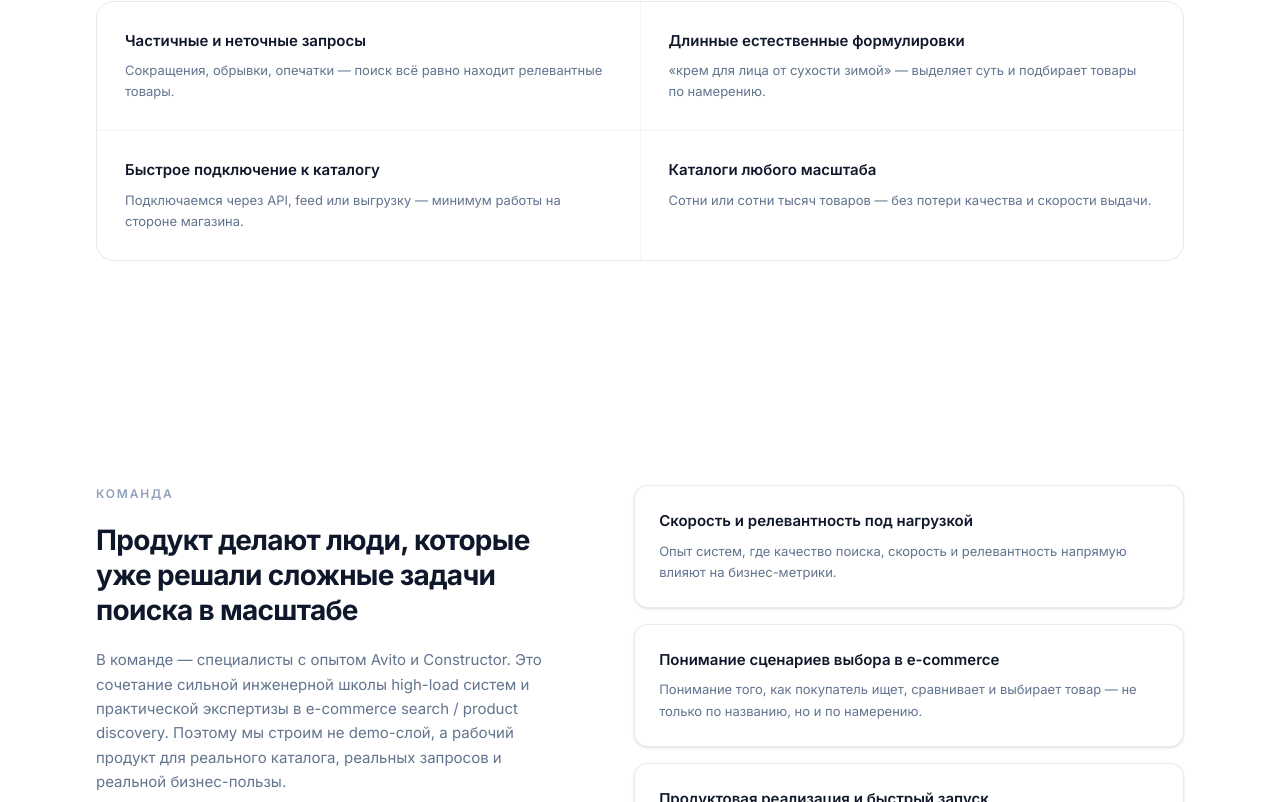
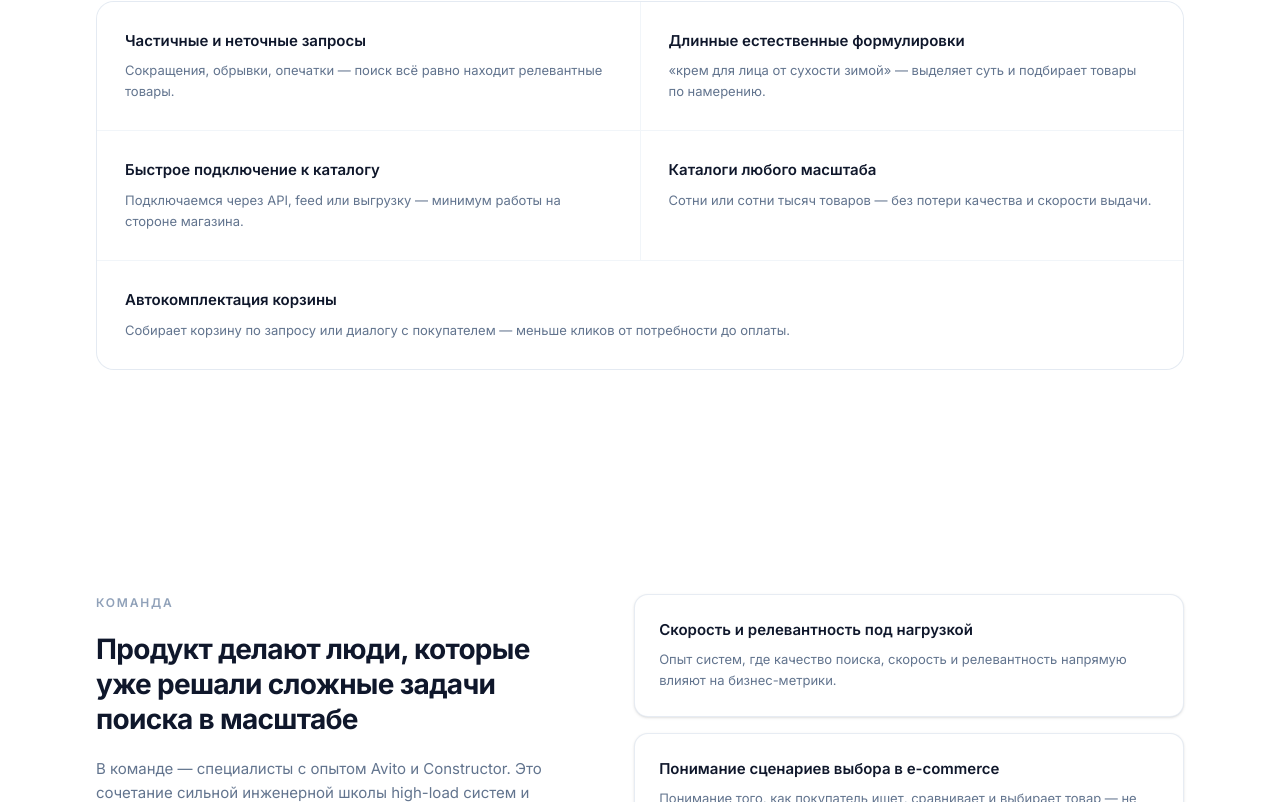
Before and after one commit to usecoreai/ai-search-landing, a Next.js app: page / in a window 1280 px wide. Shown: the part 3873-4675 px from the top of the page. Built offline with nearby package versions, Linux system fonts and the light colour scheme.

Commit message:
feat: add auto-cart capability — fewer clicks from intent to checkout

```diff
--- a/components/landing/capabilities.tsx
+++ b/components/landing/capabilities.tsx
@@ -17,8 +17,12 @@ export function Capabilities() {
 
         <div className="grid gap-px overflow-hidden rounded-2xl border border-slate-200/80 bg-slate-100 sm:grid-cols-2">
           {capabilities.map((cap, i) => (
-            <FadeIn key={cap.title} delay={i * 0.06}>
-              <div className="flex h-full flex-col gap-2 bg-white p-6 sm:p-7">
+            <FadeIn
+              key={cap.title}
+              delay={i * 0.06}
+              className={i === capabilities.length - 1 && capabilities.length % 2 !== 0 ? "sm:col-span-2" : ""}
+            >
+              <div className="flex h-full flex-col gap-2 bg-white p-5 sm:p-7">
                 <h3 className="text-[15px] font-semibold text-slate-900">
                   {cap.title}
                 </h3>
--- a/content/landing-content.ts
+++ b/content/landing-content.ts
@@ -386,6 +386,11 @@ export const landingContent = {
       description:
         "Сотни или сотни тысяч товаров — без потери качества и скорости выдачи.",
     },
+    {
+      title: "Автокомплектация корзины",
+      description:
+        "Собирает корзину по запросу или диалогу с покупателем — меньше кликов от потребности до оплаты.",
+    },
   ],
 
   team: {
```
